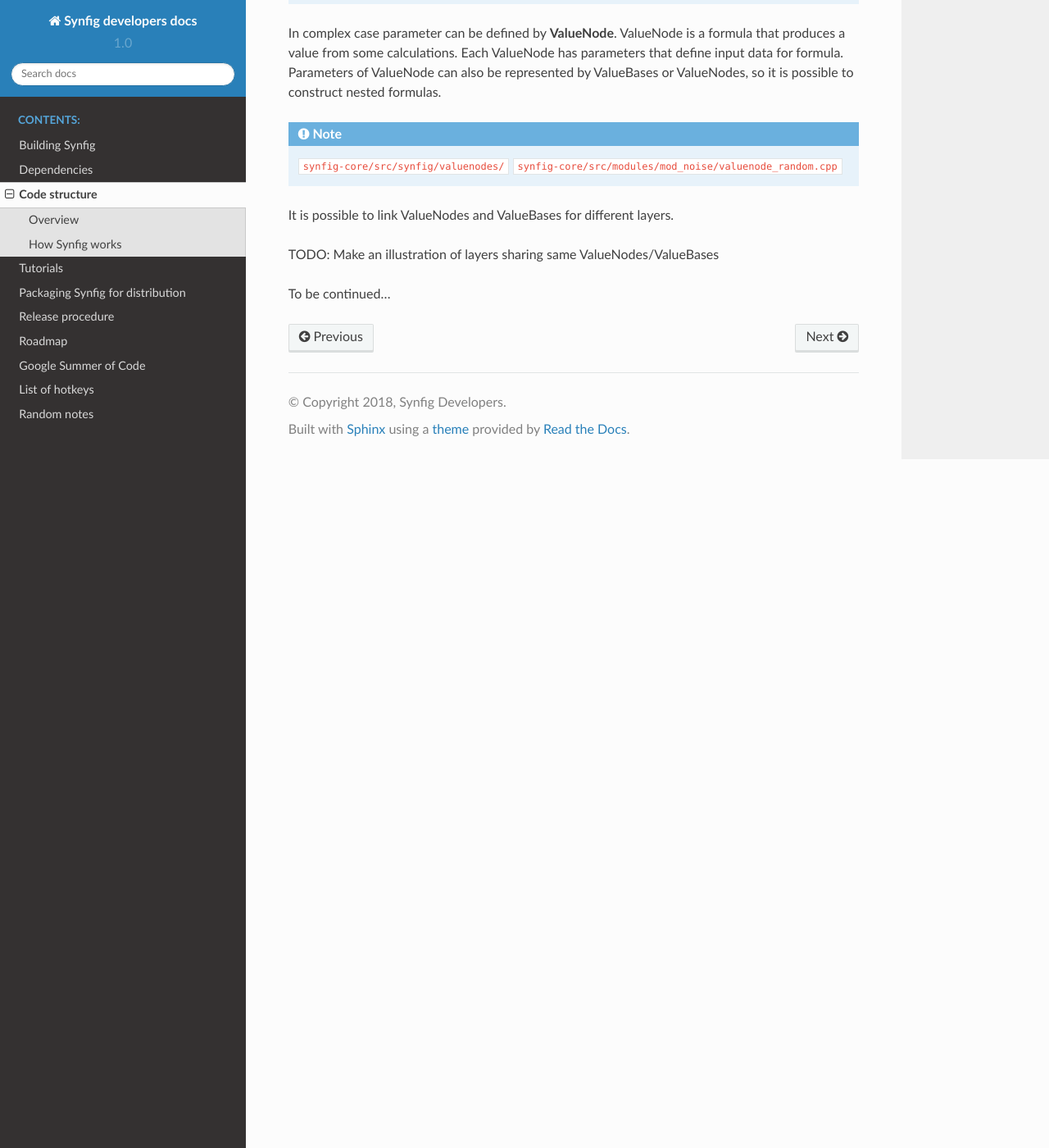
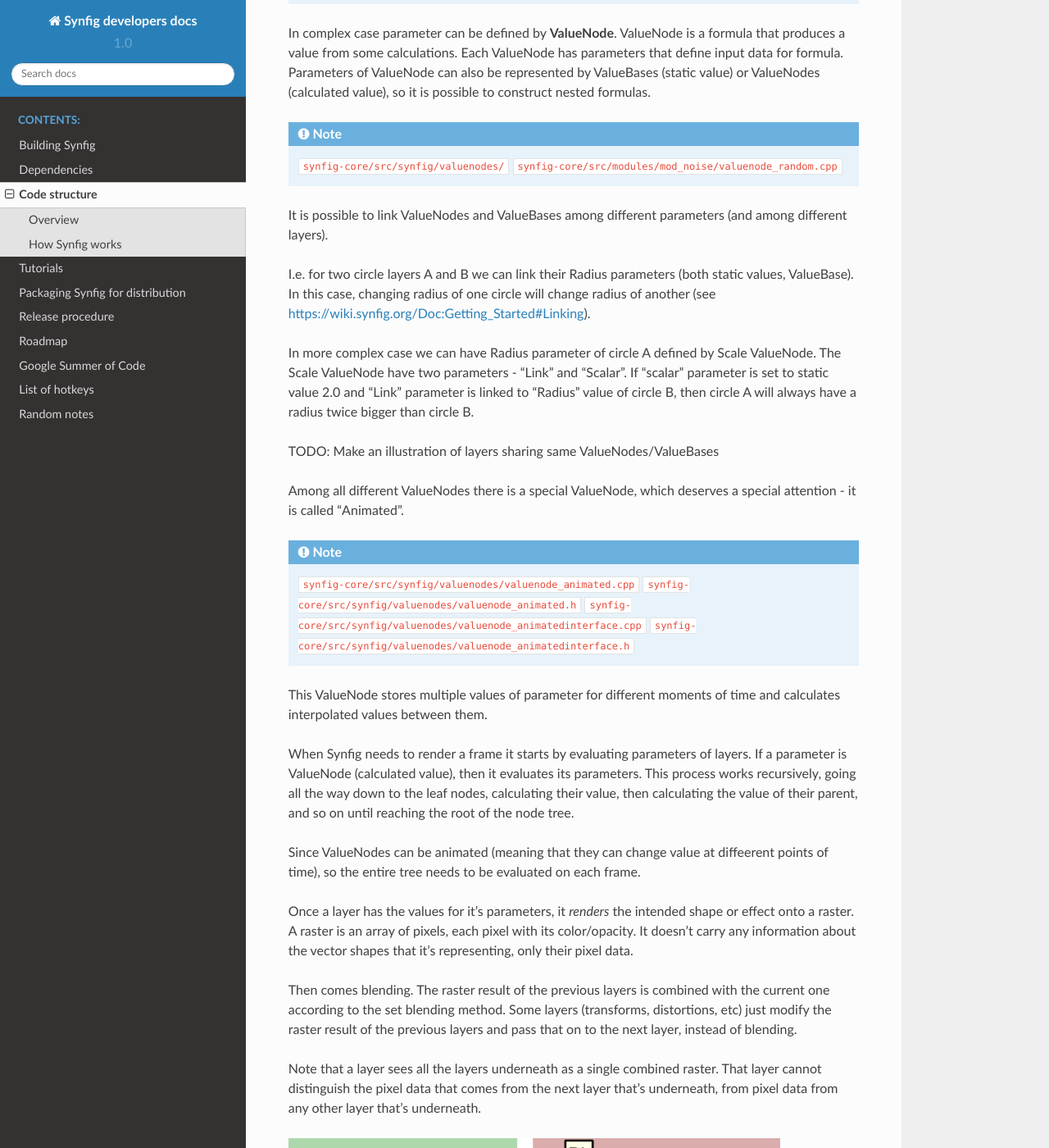
Before and after one commit to synfig/synfig-docs-dev, a Sphinx documentation site: the page built from docs/common/structure.rst, in a window 1280 px wide and 1400 px high, scrolled down 3619 px. Shown: the whole window at 82% size. Built offline with Sphinx 7.4.7 and the Read the Docs theme 2.0.0, drawn with Linux system fonts in a browser that asks for light colours; some of the changed text lies outside the part shown.

Commit message:
More about code structure

```diff
--- a/docs/common/structure.rst
+++ b/docs/common/structure.rst
@@ -131,31 +131,56 @@
 
    ``synfig-core/src/synfig/base_types.cpp``
 
-In complex case parameter can be defined by **ValueNode**. ValueNode is a formula that produces a value from some calculations. Each ValueNode has parameters that define input data for formula. Parameters of ValueNode can also be represented by ValueBases or ValueNodes, so it is possible to construct nested formulas.
+In complex case parameter can be defined by **ValueNode**. ValueNode is a formula that produces a value from some calculations. Each ValueNode has parameters that define input data for formula. Parameters of ValueNode can also be represented by ValueBases (static value) or ValueNodes (calculated value), so it is possible to construct nested formulas.
 
 .. note::
 
    ``synfig-core/src/synfig/valuenodes/``
    ``synfig-core/src/modules/mod_noise/valuenode_random.cpp``
 
-It is possible to link ValueNodes and ValueBases for different layers.
+It is possible to link ValueNodes and ValueBases among different parameters (and among different layers).
+
+I.e. for two circle layers A and B we can link their Radius parameters (both static values, ValueBase). In this case, changing radius of one circle will change radius of another (see https://wiki.synfig.org/Doc:Getting_Started#Linking).
+
+In more complex case we can have Radius parameter of circle A defined by Scale ValueNode. The Scale ValueNode have two parameters - "Link" and "Scalar". If "scalar" parameter is set to static value 2.0 and "Link" parameter is linked to "Radius" value of circle B, then circle A will always have a radius twice bigger than circle B.
 
 TODO: Make an illustration of layers sharing same ValueNodes/ValueBases
 
+Among all different ValueNodes there is a special ValueNode, which deserves a special attention - it is called "Animated".
 
+.. note::
+
+   ``synfig-core/src/synfig/valuenodes/valuenode_animated.cpp``
+   ``synfig-core/src/synfig/valuenodes/valuenode_animated.h``
+   ``synfig-core/src/synfig/valuenodes/valuenode_animatedinterface.cpp``
+   ``synfig-core/src/synfig/valuenodes/valuenode_animatedinterface.h``
+
+This ValueNode stores multiple values of parameter for different moments of time and calculates interpolated values between them.
+
+When Synfig needs to render a frame it starts by evaluating parameters of layers. If a parameter is ValueNode (calculated value), then it evaluates its parameters. This process works recursively, going all the way down to the leaf nodes, calculating their value, then calculating the value of their parent, and so on until reaching the root of the node tree.
+
+Since ValueNodes can be animated (meaning that they can change value at diffeerent points of time), so the entire tree needs to be evaluated on each frame.
+
+Once a layer has the values for it's parameters, it *renders* the intended shape or effect onto a raster. A raster is an array of pixels, each pixel with its color/opacity. It doesn't carry any information about the vector shapes that it's representing, only their pixel data.
+
+Then comes blending. The raster result of the previous layers is combined with the current one according to the set blending method. Some layers (transforms, distortions, etc) just modify the raster result of the previous layers and pass that on to the next layer, instead of blending.
+
+Note that a layer sees all the layers underneath as a single combined raster. That layer cannot distinguish the pixel data that comes from the next layer that's underneath, from pixel data from any other layer that's underneath.
+
+.. image:: ../images/synfig-rendering-001.png
+   :width: 600
+
+On diagram: "V" stands for ValueNodes, "L" for layers, "BL" for blank layer (completely transparent layer default background), "BM" for blend method.
 
 To be continued...
 
 ..
-	TODO: Include info from https://wiki.synfig.org/Dev:How_Synfig_Works
+	TODO: Write about rendering engines.
 
-	TODO: Write about linking
+	Finally, here is a description of how render engine works.
 
-	TODO: Write about animated ValueNodes.
-
-	TODO: Write about rendering engines.
-  synfigapp
-  ---------
+	synfigapp
+	---------
 
 	**main**
 
```
Also changed, not shown: docs/images/synfig-rendering-001.png (added).
